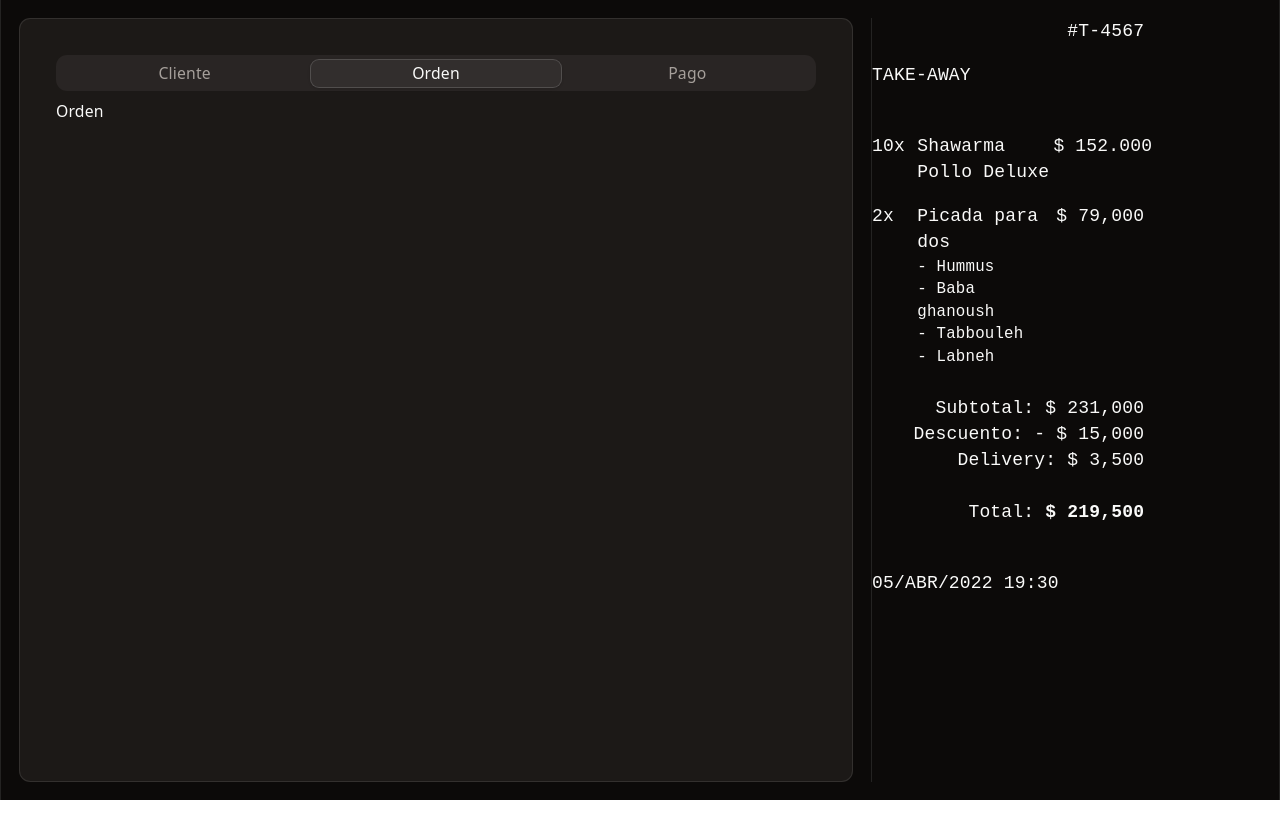
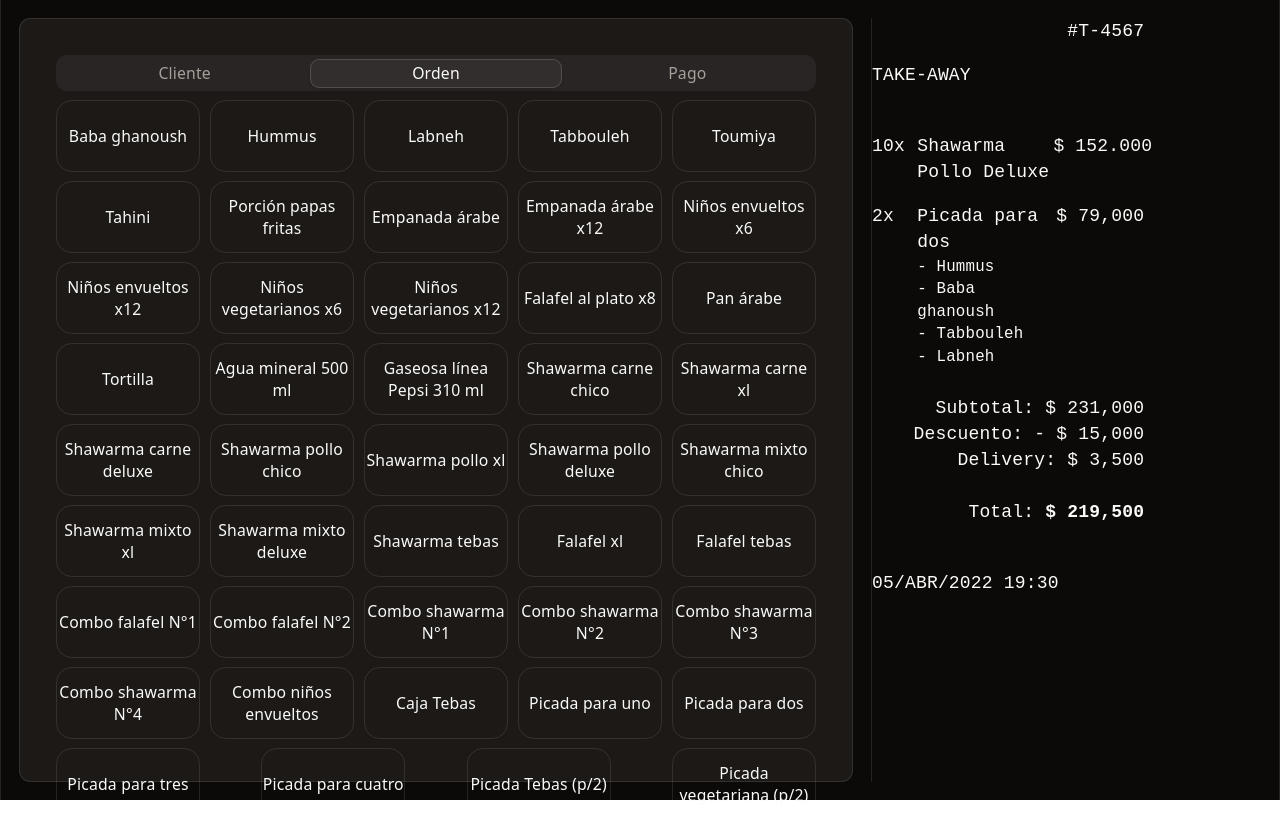
Before and after one commit to kikedose/ticket-gen-v2, a React (Vite) app: page /ticket in a window 1280 px wide. Both pictures are taken after a click on the tab "Orden". Shown: the top 838 px of the page. Before the commit the page ends 800 px from the top, so only its background shows below. Built offline with nearby package versions, Linux system fonts and the light colour scheme.

Commit message:
wip: product selector interface

```diff
--- /dev/null
+++ b/src/lib/product-list.ts
@@ -0,0 +1,289 @@
+export interface Product {
+  slug: string;
+  name: string;
+  price: number;
+  type:
+    | 'salsa'
+    | 'entrada'
+    | 'wrap'
+    | 'plato'
+    | 'adicional'
+    | 'bebida'
+    | 'picada'
+    | 'combo';
+}
+
+export const productList: Product[] = [
+  // SALSAS
+  {
+    slug: 'baba_ghanoush',
+    name: 'Baba ghanoush',
+    price: 5900,
+    type: 'salsa',
+  },
+  {
+    slug: 'hummus',
+    name: 'Hummus',
+    price: 5900,
+    type: 'salsa',
+  },
+  {
+    slug: 'labneh',
+    name: 'Labneh',
+    price: 5900,
+    type: 'salsa',
+  },
+  {
+    slug: 'tabbouleh',
+    name: 'Tabbouleh',
+    price: 5900,
+    type: 'salsa',
+  },
+  {
+    slug: 'toumiya',
+    name: 'Toumiya',
+    price: 5900,
+    type: 'salsa',
+  },
+  {
+    slug: 'tahini',
+    name: 'Tahini',
+    price: 5800,
+    type: 'salsa',
+  },
+  // ENTRADAS
+  {
+    slug: 'fritas_porción',
+    name: 'Porción papas fritas',
+    price: 5200,
+    type: 'entrada',
+  },
+  {
+    slug: 'empanada',
+    name: 'Empanada árabe',
+    price: 2800,
+    type: 'entrada',
+  },
+  // PLATOS
+  {
+    slug: 'docena_empanadas',
+    name: 'Empanada árabe x12',
+    price: 29500,
+    type: 'plato',
+  },
+  {
+    slug: 'media_docena_niños_envueltos',
+    name: 'Niños envueltos x6',
+    price: 7750,
+    type: 'plato',
+  },
+  {
+    slug: 'docena_niños_envueltos',
+    name: 'Niños envueltos x12',
+    price: 15500,
+    type: 'plato',
+  },
+  {
+    slug: 'media_docena_niños_vegetarianos',
+    name: 'Niños vegetarianos x6',
+    price: 6700,
+    type: 'plato',
+  },
+  {
+    slug: 'docena_niños_vegetarianos',
+    name: 'Niños vegetarianos x12',
+    price: 13300,
+    type: 'plato',
+  },
+  {
+    slug: 'falafel_plato',
+    name: 'Falafel al plato x8',
+    price: 12200,
+    type: 'plato',
+  },
+  // ADICIONAL
+  {
+    slug: 'pan',
+    name: 'Pan árabe',
+    price: 700,
+    type: 'adicional',
+  },
+  {
+    slug: 'tortilla',
+    name: 'Tortilla',
+    price: 900,
+    type: 'adicional',
+  },
+  // BEBIDAS
+  {
+    slug: 'agua',
+    name: 'Agua mineral 500 ml',
+    price: 1800,
+    type: 'bebida',
+  },
+  {
+    slug: 'gaseosa',
+    name: 'Gaseosa línea Pepsi 310 ml',
+    price: 2000,
+    type: 'bebida',
+  },
+  // WRAPS
+  {
+    slug: 'shawarma_carne_chico',
+    name: 'Shawarma carne chico',
+    price: 11800,
+    type: 'wrap',
+  },
+  {
+    slug: 'shawarma_carne_xl',
+    name: 'Shawarma carne xl',
+    price: 15200,
+    type: 'wrap',
+  },
+  {
+    slug: 'shawarma_carne_deluxe',
+    name: 'Shawarma carne deluxe',
+    price: 20700,
+    type: 'wrap',
+  },
+  {
+    slug: 'shawarma_pollo_chico',
+    name: 'Shawarma pollo chico',
+    price: 11700,
+    type: 'wrap',
+  },
+  {
+    slug: 'shawarma_pollo_xl',
+    name: 'Shawarma pollo xl',
+    price: 15100,
+    type: 'wrap',
+  },
+  {
+    slug: 'shawarma_pollo_deluxe',
+    name: 'Shawarma pollo deluxe',
+    price: 20600,
+    type: 'wrap',
+  },
+  {
+    slug: 'shawarma_mixto_chico',
+    name: 'Shawarma mixto chico',
+    price: 10900,
+    type: 'wrap',
+  },
+  {
+    slug: 'shawarma_mixto_xl',
+    name: 'Shawarma mixto xl',
+    price: 15300,
+    type: 'wrap',
+  },
+  {
+    slug: 'shawarma_mixto_deluxe',
+    name: 'Shawarma mixto deluxe',
+    price: 20800,
+    type: 'wrap',
+  },
+  {
+    slug: 'shawarma_tebas',
+    name: 'Shawarma tebas',
+    price: 19500,
+    type: 'wrap',
+  },
+  {
+    slug: 'falafel_xl',
+    name: 'Falafel xl',
+    price: 12200,
+    type: 'wrap',
+  },
+  {
+    slug: 'falafel_tebas',
+    name: 'Falafel tebas',
+    price: 16100,
+    type: 'wrap',
+  },
+  // COMBOS
+  {
+    slug: 'combo_falafel_n1',
+    name: 'Combo falafel N°1',
+    price: 18200,
+    type: 'combo',
+  },
+  {
+    slug: 'combo_falafel_n2',
+    name: 'Combo falafel N°2',
+    price: 17100,
+    type: 'combo',
+  },
+  {
+    slug: 'combo_shawarma_n1',
+    name: 'Combo shawarma N°1',
+    price: 24700,
+    type: 'combo',
+  },
+  {
+    slug: 'combo_shawarma_n2',
+    name: 'Combo shawarma N°2',
+    price: 21300,
+    type: 'combo',
+  },
+  {
+    slug: 'combo_shawarma_n3',
+    name: 'Combo shawarma N°3',
+    price: 19500,
+    type: 'combo',
+  },
+  {
+    slug: 'combo_shawarma_n4',
+    name: 'Combo shawarma N°4',
+    price: 19500,
+    type: 'combo',
+  },
+  {
+    slug: 'combo_niños_envueltos',
+    name: 'Combo niños envueltos',
+    price: 24100,
+    type: 'combo',
+  },
+  {
+    slug: 'caja_tebas',
+    name: 'Caja Tebas',
+    price: 42300,
+    type: 'combo',
+  },
+  // PICADAS
+  {
+    slug: 'picada_para_1',
+    name: 'Picada para uno',
+    price: 22200,
+    type: 'picada',
+  },
+  {
+    slug: 'picada_para_2',
+    name: 'Picada para dos',
+    price: 39500,
+    type: 'picada',
+  },
+  {
+    slug: 'picada_para_3',
+    name: 'Picada para tres',
+    price: 58500,
+    type: 'picada',
+  },
+  {
+    slug: 'picada_para_4',
+    name: 'Picada para cuatro',
+    price: 76600,
+    type: 'picada',
+  },
+  {
+    slug: 'picada_tebas',
+    name: 'Picada Tebas (p/2)',
+    price: 42700,
+    type: 'picada',
+  },
+  {
+    slug: 'picada_vegetariana',
+    name: 'Picada vegetariana (p/2)',
+    price: 35400,
+    type: 'picada',
+  },
+];
--- a/src/routes/(ticket)/-product-selector.tsx
+++ b/src/routes/(ticket)/-product-selector.tsx
@@ -0,0 +1,13 @@
+import { productList } from '~/lib/product-list';
+
+export default function ProductSelector() {
+  return (
+    <div className="flex flex-wrap justify-between gap-2">
+      {productList.map((item) => (
+        <div className="border-border grid h-[4rem] w-[8rem] items-center rounded-xl border border-solid text-center">
+          <span>{item.name}</span>
+        </div>
+      ))}
+    </div>
+  );
+}
--- a/src/routes/(ticket)/-ticket-form.tsx
+++ b/src/routes/(ticket)/-ticket-form.tsx
@@ -1,6 +1,7 @@
 import { Tabs, TabsContent, TabsList, TabsTrigger } from '~/components/ui/tabs';
 import CustomerData from './-customer-data';
 import PaymentOptions from './-payment-options';
+import ProductSelector from './-product-selector';
 
 export default function TicketForm() {
   return (
@@ -16,7 +17,9 @@ export default function TicketForm() {
           <CustomerData />
         </TabsContent>
 
-        <TabsContent value="order">Orden</TabsContent>
+        <TabsContent value="order">
+          <ProductSelector />
+        </TabsContent>
 
         <TabsContent value="payment">
           <PaymentOptions />
```
